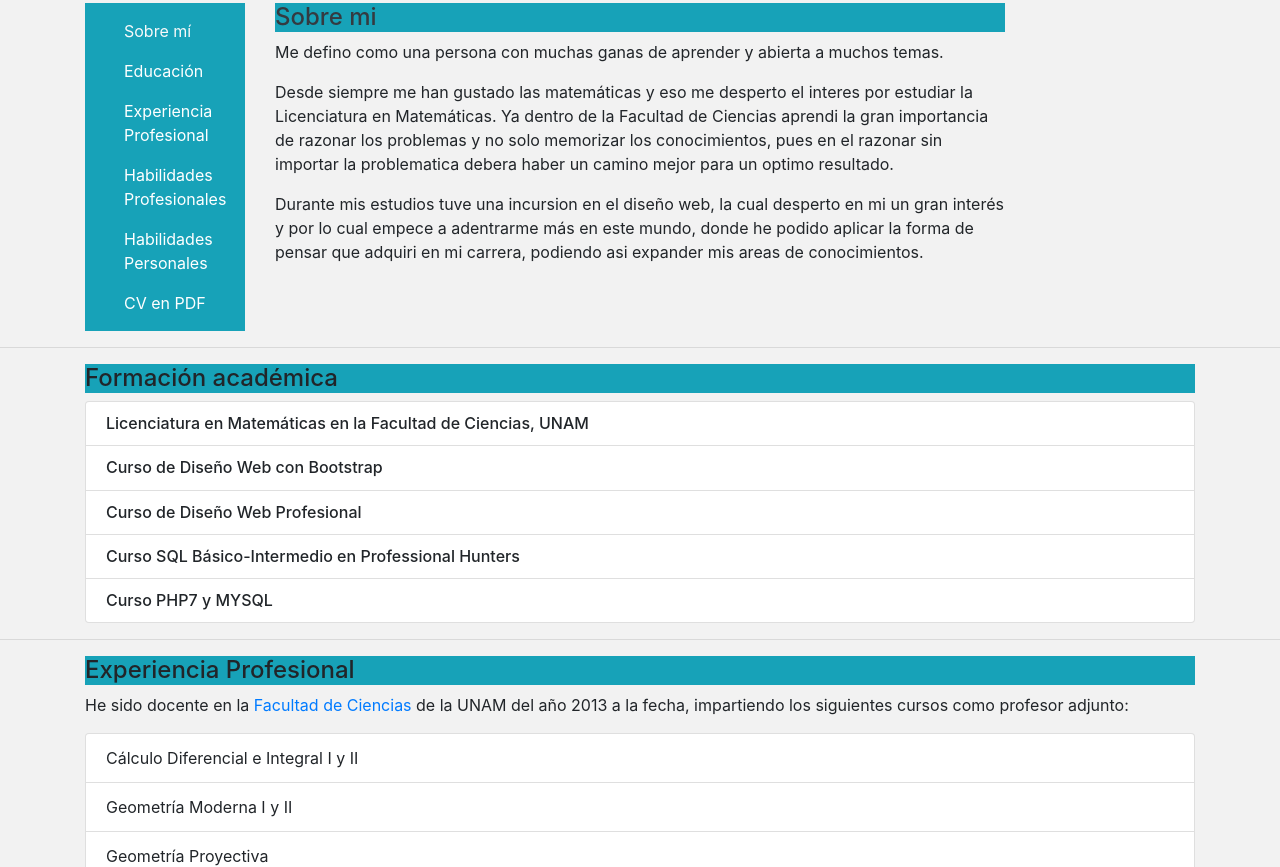
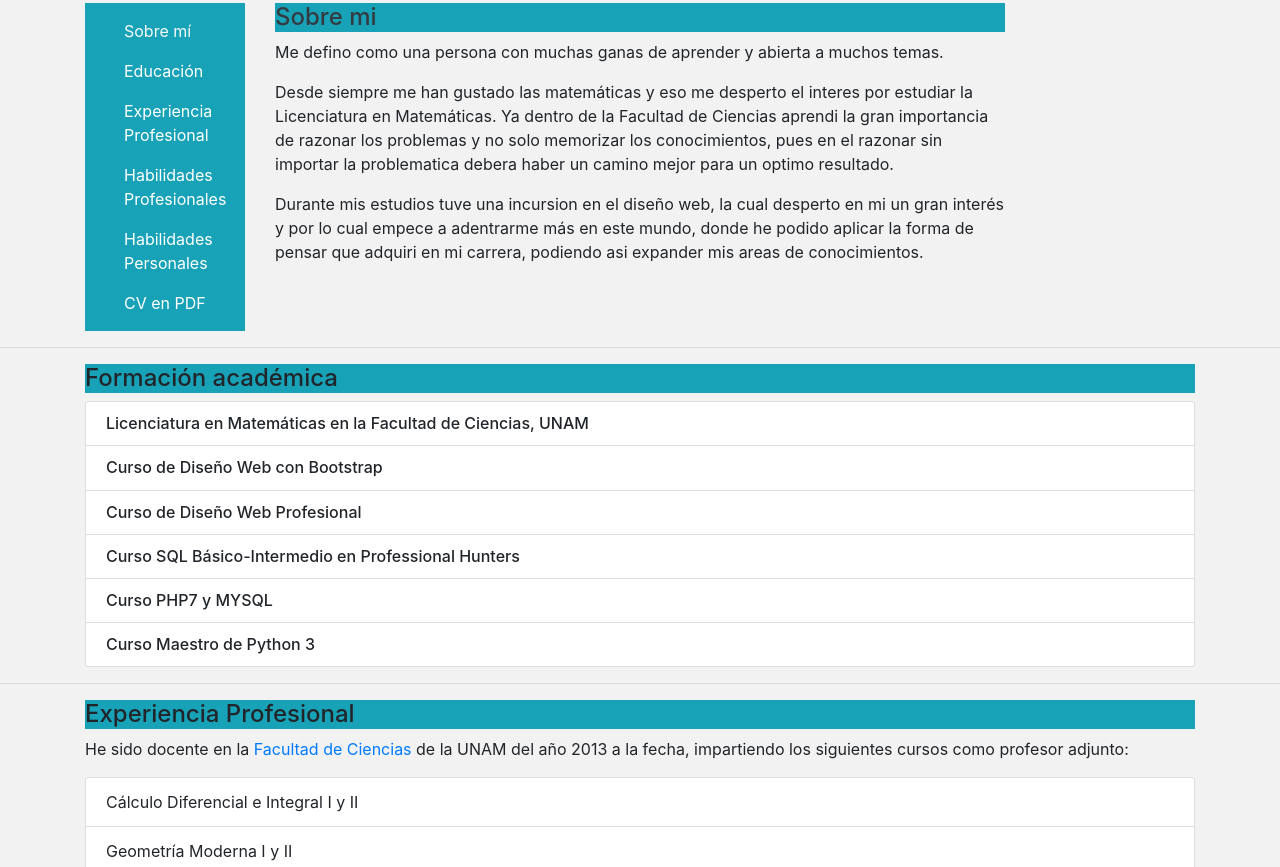
Before and after one commit to amgmat/cv-amg, a plain HTML site: page index.html in a window 1280 px wide. Shown: the part 292-1159 px from the top of the page. Drawn offline with Linux system fonts and the light colour scheme.

Commit message:
curso python

```diff
--- a/index.html
+++ b/index.html
@@ -105,6 +105,8 @@
                         <li class="list-group-item	h6">Curso SQL Básico-Intermedio en Professional Hunters</li>
 
                         <li class="list-group-item	h6">Curso PHP7 y MYSQL</li>
+
+                        <li class="list-group-item h6">Curso Maestro de Python 3</li>
                     </ul>
 
                 </article>
```
